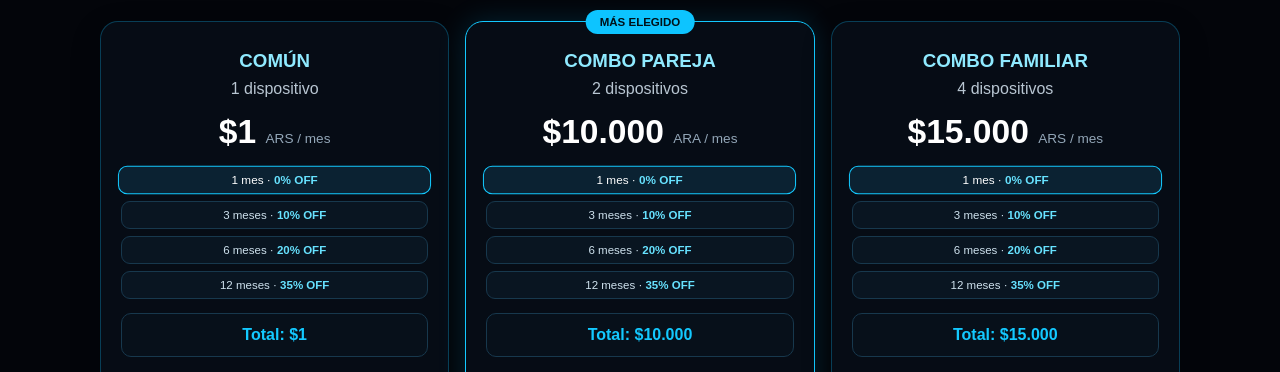
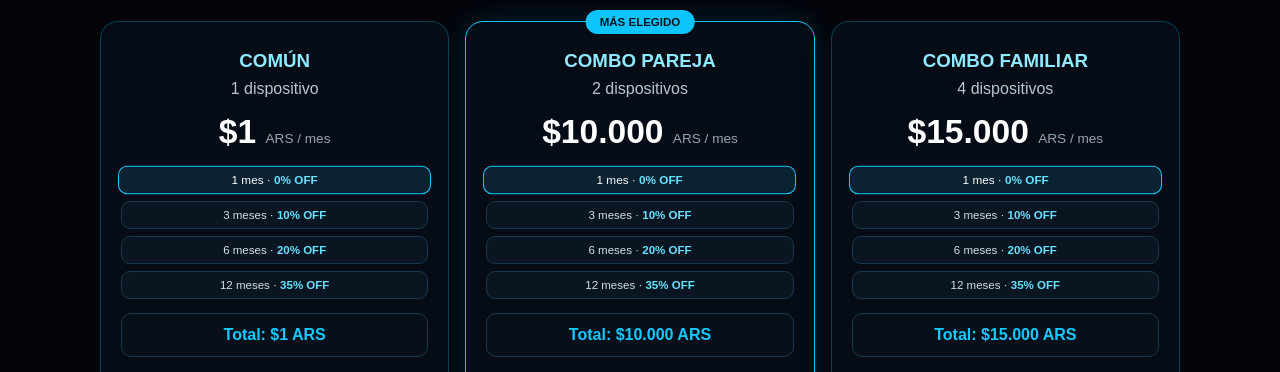
Before and after one commit to leandromedina46869513-hub/TV-digital, a website: page public/index.html in a window 1280 px wide. Shown: the part 1705-2077 px from the top of the page. Drawn offline with Linux system fonts and the light colour scheme; no server answers.

Commit message:
Update index.html

```diff
--- a/public/index.html
+++ b/public/index.html
@@ -211,7 +211,6 @@ id="price-comun"
 $1 <small>ARS / mes</small>
 </div>
 
-
 <div class="discounts">
 
 <span
@@ -248,14 +247,12 @@ data-months="12"
 
 </div>
 
-
 <div
 class="total-plan"
 id="total-comun"
 >
-Total: $1
+Total: $1 ARS
 </div>
-
 
 <div class="email-box">
 
@@ -304,9 +301,8 @@ COMBO PAREJA
 class="price"
 id="price-pareja"
 >
-$10.000 <small>ARA / mes</small>
+$10.000 <small>ARS / mes</small>
 </div>
-
 
 <div class="discounts">
 
@@ -344,14 +340,12 @@ data-months="12"
 
 </div>
 
-
 <div
 class="total-plan"
 id="total-pareja"
 >
-Total: $10.000
+Total: $10.000 ARS
 </div>
-
 
 <div class="email-box">
 
@@ -399,7 +393,6 @@ id="price-familiar"
 $15.000 <small>ARS / mes</small>
 </div>
 
-
 <div class="discounts">
 
 <span
@@ -436,14 +429,12 @@ data-months="12"
 
 </div>
 
-
 <div
 class="total-plan"
 id="total-familiar"
 >
-Total: $15.000
+Total: $15.000 ARS
 </div>
-
 
 <div class="email-box">
 
```
